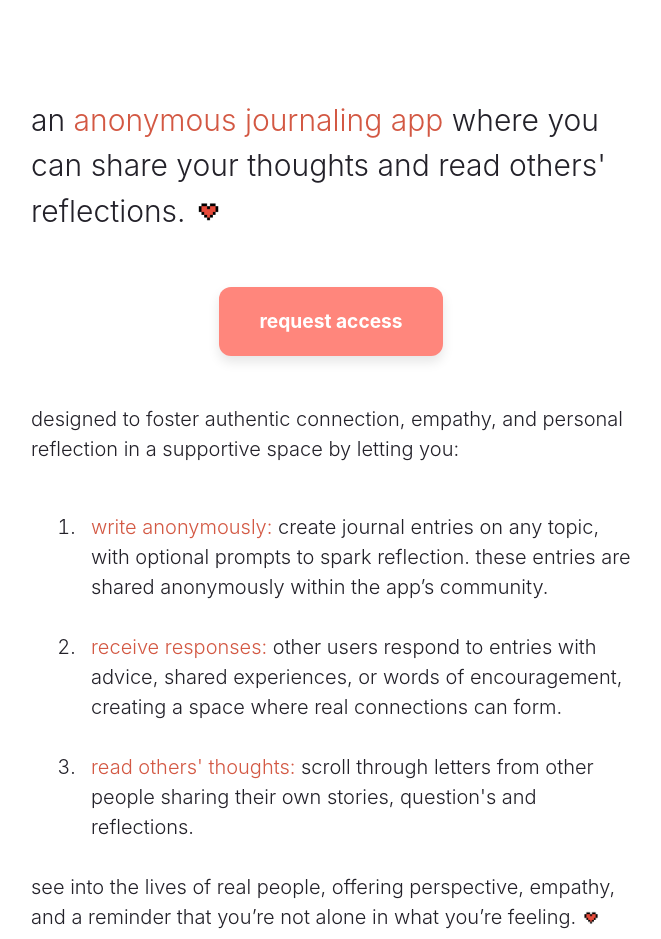
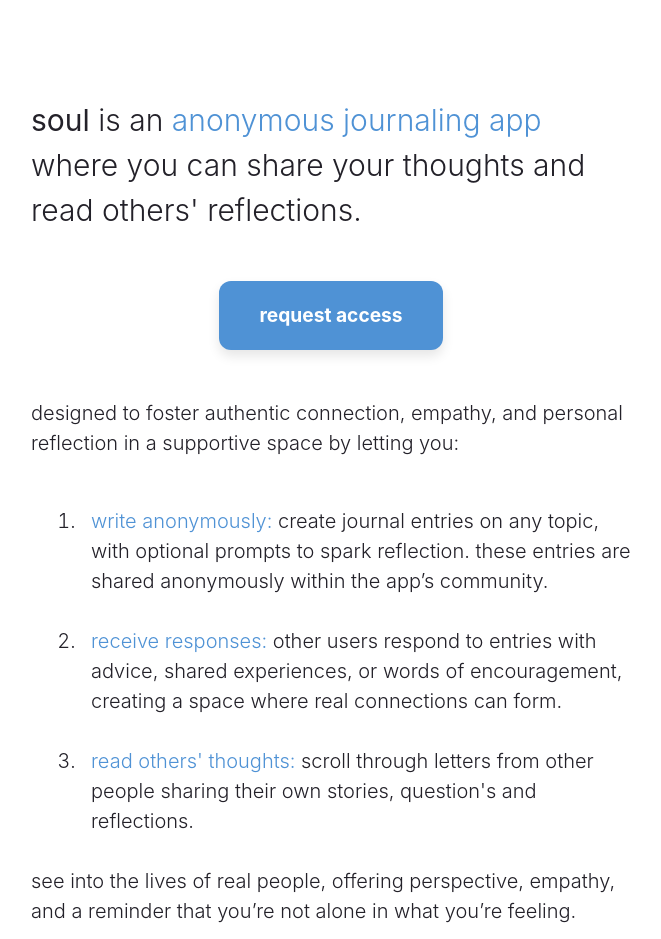
Before and after one commit to rakovskyp/wlc, a Gatsby site: page / in a window 1280 px wide. Shown: the whole page, without its empty margins (309-970 px from the left). Built offline with nearby package versions, Linux system fonts and the light colour scheme; Gatsby itself is replaced by a stand-in of ours.

Commit message:
wlc -> soul

```diff
--- a/gatsby-config.js
+++ b/gatsby-config.js
@@ -6,8 +6,8 @@ require("dotenv").config({ path: `.env` });
 
 module.exports = {
   siteMetadata: {
-    title: `with love club`,
-    siteUrl: `https://www.withloveclub.prestonr.xyz`,
+    title: `soul`,
+    siteUrl: `https://www.soul.prestonr.xyz`,
   },
   plugins: [
     "gatsby-plugin-postcss",
--- a/src/pages/capacity.js
+++ b/src/pages/capacity.js
@@ -22,7 +22,7 @@ const containerStyle = {
 };
 
 const headingAccentStyles = {
-  color: "#D35843",
+  color: "#4F92D5",
   fontSize: "2rem",
   marginBottom: "1.5rem", // Reduced margin from 2rem to 1.5rem
   fontWeight: "700",
@@ -48,11 +48,11 @@ const ClosedPage = () => {
 
   React.useEffect(() => {
     // Retrieve the stored data when the component mounts
-    const storedData = localStorage.getItem('userData');
+    const storedData = localStorage.getItem("userData");
     if (storedData) {
       setUserData(JSON.parse(storedData));
       // Optionally clear the data after retrieving it
-      localStorage.removeItem('userData');
+      localStorage.removeItem("userData");
     }
   }, []);
 
@@ -86,12 +86,25 @@ const ClosedPage = () => {
       <div style={containerStyle}>
         <h1 style={headingAccentStyles}>Status: Pending</h1>
         <p style={paragraphStyles}>
-          thank you for your interest! We are currently at capacity but will notify you when space opens up.
+          thank you for your interest! We are currently at capacity but will
+          notify you when space opens up.
         </p>
-        <p style={{...paragraphStyles, fontWeight: "500", color: "#333", fontSize: "1.1rem"}}>
-          P.S. if you'd like access to the app sooner, i'd love to hear how you plan to use the app. your input really helps a lot and i will read this — the more details the better!
+        <p
+          style={{
+            ...paragraphStyles,
+            fontWeight: "500",
+            color: "#333",
+            fontSize: "1.1rem",
+          }}
+        >
+          P.S. if you'd like access to the app sooner, i'd love to hear how you
+          plan to use the app. your input really helps a lot and i will read
+          this — the more details the better!
         </p>
-        <form onSubmit={handleSubmit} style={{maxWidth: "480px", margin: "0 auto"}}>
+        <form
+          onSubmit={handleSubmit}
+          style={{ maxWidth: "480px", margin: "0 auto" }}
+        >
           <textarea
             placeholder="i'm planning on using this when..."
             style={inputStyle}
@@ -105,12 +118,16 @@ const ClosedPage = () => {
               ...buttonStyle,
               opacity: feedback.trim() ? 1 : 0.7,
               cursor: feedback.trim() ? "pointer" : "not-allowed",
-              transform: feedback.trim() ? "translateY(0)" : "none"
+              transform: feedback.trim() ? "translateY(0)" : "none",
             }}
             type="submit"
             disabled={!feedback.trim()}
-            onMouseEnter={(e) => feedback.trim() && (e.target.style.transform = "translateY(-2px)")}
-            onMouseLeave={(e) => feedback.trim() && (e.target.style.transform = "translateY(0)")}
+            onMouseEnter={(e) =>
+              feedback.trim() && (e.target.style.transform = "translateY(-2px)")
+            }
+            onMouseLeave={(e) =>
+              feedback.trim() && (e.target.style.transform = "translateY(0)")
+            }
           >
             submit
           </button>
@@ -134,15 +151,15 @@ const inputStyle = {
   fontFamily: "inherit",
   backgroundColor: "#fafafa",
   "&:focus": {
-    borderColor: "#D35843",
+    borderColor: "#4F92D5",
     outline: "none",
     backgroundColor: "#fff",
-    boxShadow: "0 4px 12px rgba(211, 88, 67, 0.1)"
-  }
+    boxShadow: "0 4px 12px rgba(79, 146, 213, 0.1)",
+  },
 };
 
 const buttonStyle = {
-  backgroundColor: "#FF867C",
+  backgroundColor: "#4F92D5",
   color: "#fff",
   padding: "18px 36px",
   fontSize: "1.15rem",
@@ -153,7 +170,7 @@ const buttonStyle = {
   display: "inline-block",
   textAlign: "center",
   textDecoration: "none",
-  boxShadow: "0 8px 20px rgba(255, 134, 124, 0.25)",
+  boxShadow: "0 8px 20px rgba(79, 146, 213, 0.25)",
   transition: "all 0.2s ease",
   letterSpacing: "0.02em",
   width: "auto",
@@ -162,4 +179,4 @@ const buttonStyle = {
 
 export default ClosedPage;
 
-export const Head = () => <title>With Love Club - Currently at Capacity</title>;
+export const Head = () => <title>soul - currently at capacity</title>;
--- a/src/pages/index.js
+++ b/src/pages/index.js
@@ -30,7 +30,7 @@ const headingStyles = {
   maxWidth: 320,
 };
 const headingAccentStyles = {
-  color: "#D35843",
+  color: "#4F92D5",
 };
 
 const paragraphStyles = {
@@ -51,7 +51,7 @@ const buttonWrapperStyle = {
 };
 
 const buttonStyle = {
-  backgroundColor: "#FF867C", // Softer coral color
+  backgroundColor: "#4F92D5", // Changed from #FF867C
   color: "#fff",
   padding: "20px 40px", // Increase padding to make it bigger
   fontSize: "1.2rem", // Increase font size for better readability
@@ -167,15 +167,9 @@ const IndexPage = () => {
       <main style={{ ...pageStyles }}>
         <div style={containerStyle}>
           <p style={headerStyle}>
-            an <span style={headingAccentStyles}>anonymous journaling app</span>{" "}
+            <strong>soul</strong> is an{" "}
+            <span style={headingAccentStyles}>anonymous journaling app</span>{" "}
             where you can share your thoughts and read others' reflections.
-            <StaticImage
-              src="../images/icon.png"
-              alt="Love icon"
-              placeholder="blurred"
-              layout="fixed"
-              style={{ display: "inline-block", ...iconStyle }}
-            />
           </p>
 
           <div style={buttonWrapperStyle}>
@@ -216,13 +210,6 @@ const IndexPage = () => {
           <p>
             see into the lives of real people, offering perspective, empathy,
             and a reminder that you’re not alone in what you’re feeling.
-            <StaticImage
-              src="../images/icon.png"
-              alt="Love icon"
-              placeholder="blurred"
-              layout="fixed"
-              style={{ display: "inline-block", ...iconStyle }}
-            />
           </p>
         </div>
       </main>
@@ -280,19 +267,19 @@ const LoadingPage = ({ children }) => {
             <path
               d="M12 21.35l-1.45-1.32C5.4 15.36 2 12.28 2 8.5 2 5.42 4.42 3 7.5 3c1.74 0 3.41.81 4.5 2.09C13.09 3.81 14.76 3 16.5 3 19.58 3 22 5.42 22 8.5c0 3.78-3.4 6.86-8.55 11.54L12 21.35z"
               fill="none"
-              stroke="#D35843"
+              stroke="#4F92D5"
               strokeWidth="2"
             />
             {/* Filling heart with clip path */}
             <path
               d="M12 21.35l-1.45-1.32C5.4 15.36 2 12.28 2 8.5 2 5.42 4.42 3 7.5 3c1.74 0 3.41.81 4.5 2.09C13.09 3.81 14.76 3 16.5 3 19.58 3 22 5.42 22 8.5c0 3.78-3.4 6.86-8.55 11.54L12 21.35z"
-              fill="#D35843"
+              fill="#4F92D5"
               style={{
                 clipPath: `inset(${100 - percentage}% 0 0 0)`,
               }}
             />
           </svg>
-          <span className="text-[#D35843] text-4xl font-bold">
+          <span className="text-[#4F92D5] text-4xl font-bold">
             {percentage}%
           </span>
         </div>
@@ -312,4 +299,4 @@ const LoadingPage = ({ children }) => {
 
 export default IndexPage;
 
-export const Head = () => <title>with love club</title>;
+export const Head = () => <title>soul</title>;
--- a/src/pages/join.js
+++ b/src/pages/join.js
@@ -15,7 +15,7 @@ const containerStyle = {
 };
 
 const headingAccentStyles = {
-  color: "#D35843",
+  color: "#4F92D5",
   fontSize: "1.5rem",
   marginBottom: "1rem",
 };
@@ -36,18 +36,18 @@ const inputStyle = {
 };
 
 const buttonStyle = {
-  backgroundColor: "#FF867C", // Softer coral color
+  backgroundColor: "#4F92D5",
   color: "#fff",
-  padding: "20px 40px", // Increase padding to make it bigger
-  fontSize: "1.2rem", // Increase font size for better readability
+  padding: "20px 40px",
+  fontSize: "1.2rem",
   fontWeight: "bold",
   border: "none",
-  borderRadius: "12px", // Optional: increase the border-radius for a rounder button
+  borderRadius: "12px",
   cursor: "pointer",
   display: "inline-block",
   textAlign: "center",
   textDecoration: "none",
-  boxShadow: "0px 6px 12px rgba(0, 0, 0, 0.1)", // Slightly increase shadow for emphasis
+  boxShadow: "0px 6px 12px rgba(0, 0, 0, 0.1)",
   transition: "transform 0.2s ease, box-shadow 0.2s ease",
 };
 
@@ -72,7 +72,7 @@ const JoinPage = () => {
     })
       .then(async (response) => {
         if (response.ok) {
-          localStorage.setItem('userData', JSON.stringify({ name, phone }));
+          localStorage.setItem("userData", JSON.stringify({ name, phone }));
           window.location.href = "/capacity";
         } else {
           const errorData = await response.json();
@@ -126,4 +126,4 @@ const JoinPage = () => {
 
 export default JoinPage;
 
-export const Head = () => <title>join with love club</title>;
+export const Head = () => <title>join soul</title>;
--- a/src/pages/thankyou.js
+++ b/src/pages/thankyou.js
@@ -15,7 +15,7 @@ const containerStyle = {
 };
 
 const headingAccentStyles = {
-  color: "#D35843",
+  color: "#4F92D5",
   fontSize: "1.5rem",
   marginBottom: "1rem",
 };
```
